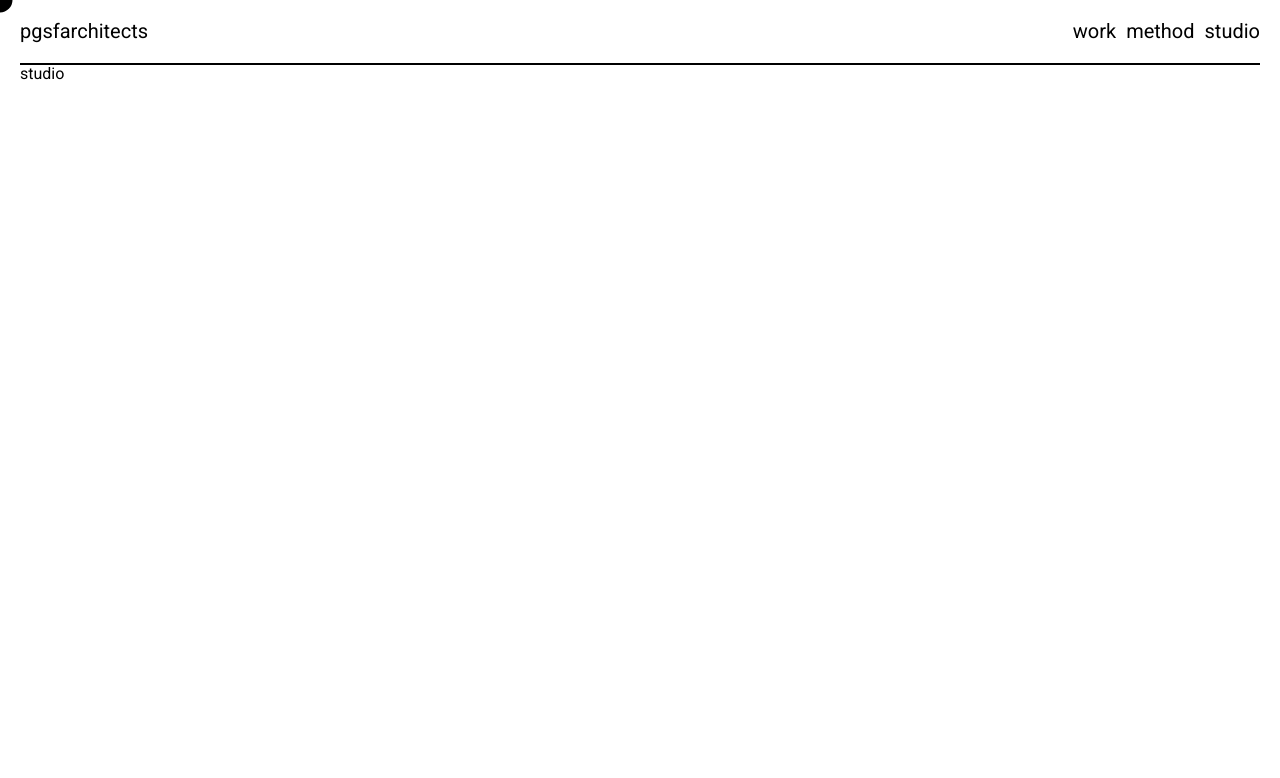
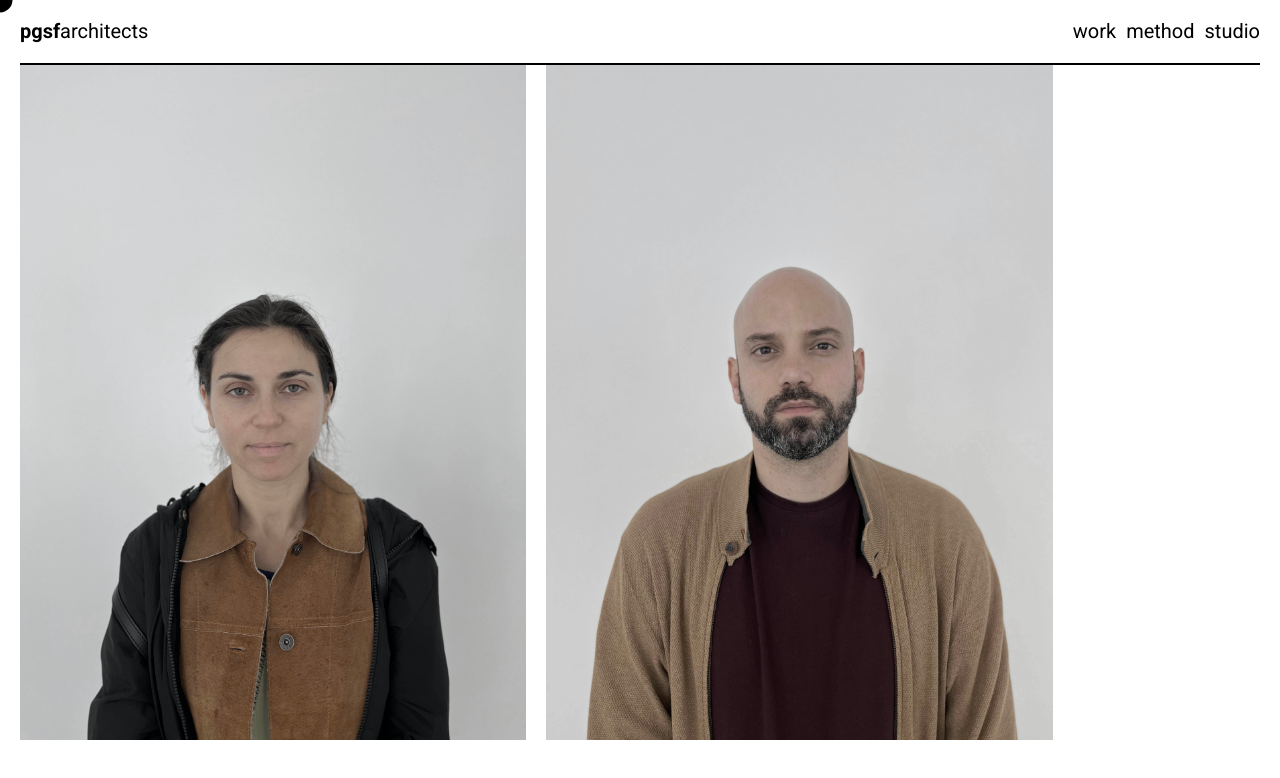
Before and after one commit to pedrobarbeitos/pgsfwebsite_v2, a Next.js app: page /studio in a window 1280 px wide. Shown: the top 778 px of the page. Built offline with nearby package versions, Linux system fonts and the light colour scheme.

Commit message:
Page Router setup completed

```diff
--- a/src/app/components/GalleryInfo/GalleryInfo.scss
+++ b/src/app/components/GalleryStudio/GalleryStudio.scss
@@ -5,7 +5,6 @@
     position: relative;
     overflow: hidden;
     cursor: none;
-
 }
 
 @media only screen and (max-width: 900px) {
--- a/src/app/components/GalleryInfo/GalleryInfo.tsx
+++ b/src/app/components/GalleryStudio/GalleryStudio.tsx
@@ -1,32 +1,22 @@
 'use client'
 
 import React, { useState, useEffect, useRef } from 'react';
-import './GalleryInfo.scss'
-import ImagesCard from '../WorksCards/ImagesCard'
+import './GalleryStudio.scss'
+import ImageCard from '../ImageCard/ImageCard'
 
 
-
-const images = [
-    {id: 1,
-     img: '/A01.jpg',
-     desc: 'Casa em Viana Photo 01 '},
-    {id: 2,
-     img: '/A02.jpg',
-     desc: 'Casa em Viana Photo 02 '},
-    {id: 3,
-     img: '/A03.jpg',
-     desc: 'Casa em Viana Photo 03 '},
-    {id: 4,
-     img: '/A04.jpg',
-     desc: 'Casa em Viana Photo 04 '},
-    {id: 5,
-      img: '/A05.jpg',
-      desc: 'Ilfracombe Avenue'},
+const profileImages = [
+    {id: 51,
+     img: '/A51.jpg',
+     desc: 'Sara profile picture '},
+    {id: 52,
+     img: '/A52.jpg',
+     desc: 'Pedro profile picture '},
 ]
 
 
 
-function Gallery() {
+function GalleryStudio() {
   const scrollContainerRef = useRef<HTMLDivElement>(null);
   const [isDragging, setIsDragging] = useState(false);
   const [startX, setStartX] = useState(0);
@@ -85,11 +75,12 @@ function Gallery() {
 
   return (
     <div ref={scrollContainerRef} className='galleryContainer'>
-      {images.map((item) => (
-        <ImagesCard item={item} key={item.id} />
+      {profileImages.map((item) => (
+        <ImageCard item={item} key={item.id} />
       ))}
+
     </div>
   );
 };
 
-export default Gallery;
+export default GalleryStudio;
--- a/src/app/components/ImageCard/ImageCard.scss
+++ b/src/app/components/ImageCard/ImageCard.scss
@@ -0,0 +1,25 @@
+.imageCard {
+    min-height: 675px;
+    aspect-ratio: 6 / 8;
+    position: relative;
+    overflow: hidden;
+    background-color: grey;
+}
+
+.imageCard img{
+    object-fit: cover;
+}
+
+@media only screen and (max-width: 900px) {
+    .imageCard {
+      aspect-ratio: 6 / 8;
+      min-width: 100%;
+      min-height: 100%;
+      flex-wrap: wrap;
+      flex-shrink: 1;
+    };
+
+    .imageCard img{
+      object-fit: contain;
+  };
+  }
--- a/src/app/components/ImageCard/ImageCard.tsx
+++ b/src/app/components/ImageCard/ImageCard.tsx
@@ -0,0 +1,21 @@
+import React from 'react'
+import './ImageCard.scss'
+import Image from 'next/image'
+
+type Props = {item: any}
+
+function ImageCard({item}: Props) {
+  return (
+    <div className='imageCard'>
+        <Image
+        src= {item.img}
+        alt= {item.desc}
+        fill={true}
+        placeholder='blur'
+        blurDataURL= {item.img}
+        />
+    </div>
+  )
+}
+
+export default ImageCard
--- a/src/app/components/Navbar/navbar.tsx
+++ b/src/app/components/Navbar/navbar.tsx
@@ -8,7 +8,7 @@ function Navbar({}: Props) {
   return (
     <div className='navbar'>
         <div className='navbarLeft'>
-            <Link href='/'>pgsfarchitects</Link>
+            <Link href='/'><b>pgsf</b>architects</Link>
         </div>
         <div className='navbarRight'>
             <Link href='/'>work</Link>
--- a/src/app/studio/page.tsx
+++ b/src/app/studio/page.tsx
@@ -1,10 +1,13 @@
 import React from 'react'
+import GalleryStudio from '../components/GalleryStudio/GalleryStudio'
 
 type Props = {}
 
 function studio({}: Props) {
   return (
-    <div>studio</div>
+    <div className="containerMain">
+      <GalleryStudio/>
+    </div>
   )
 }
 
```
Also changed, not shown: src/app/components/TextCard/TextCard.tsx (+18 -0 lines), src/app/components/WorksCards/ImagesCard.scss (+7 -19 lines), public/A51.jpg (added), public/A52.jpg (added).
